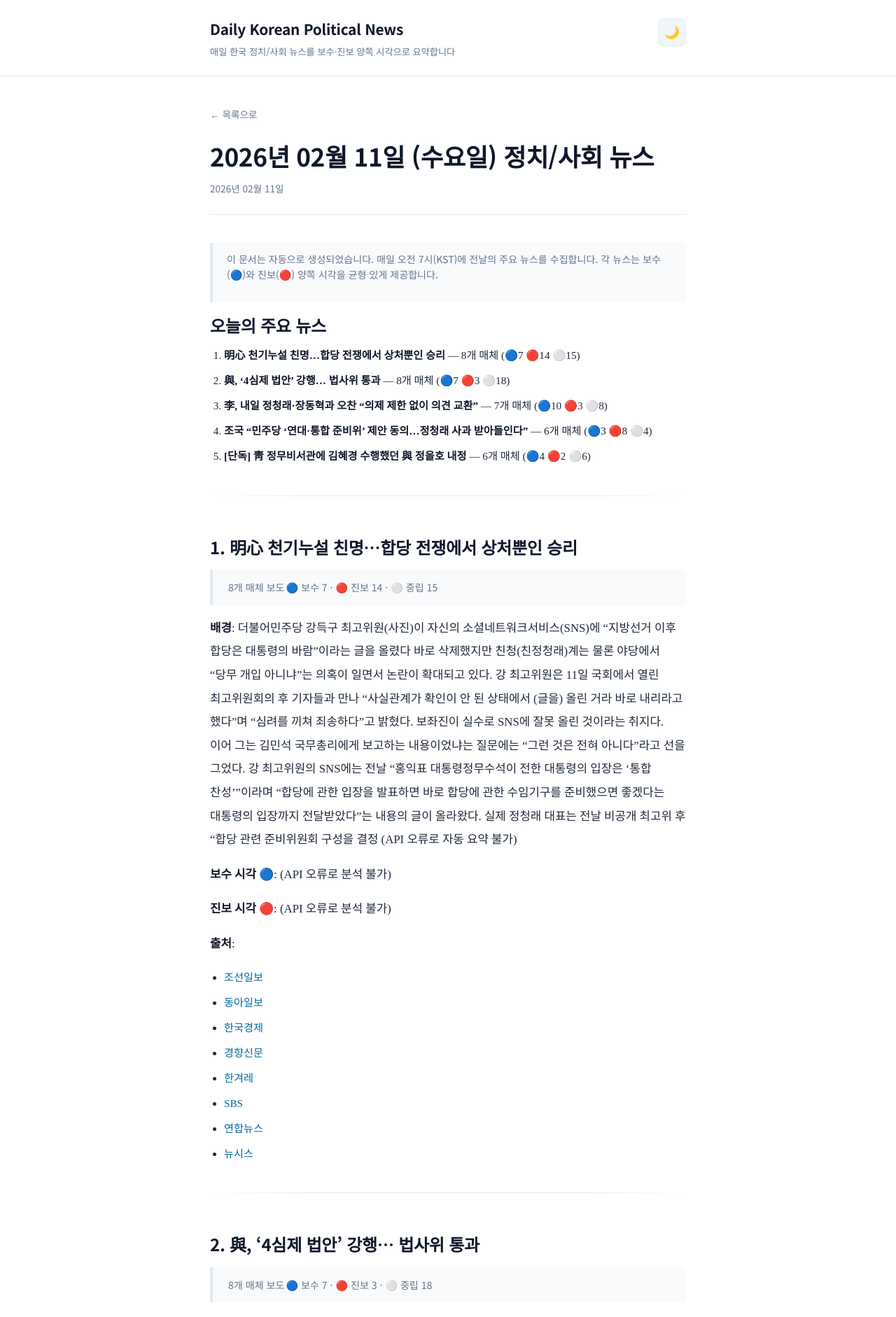
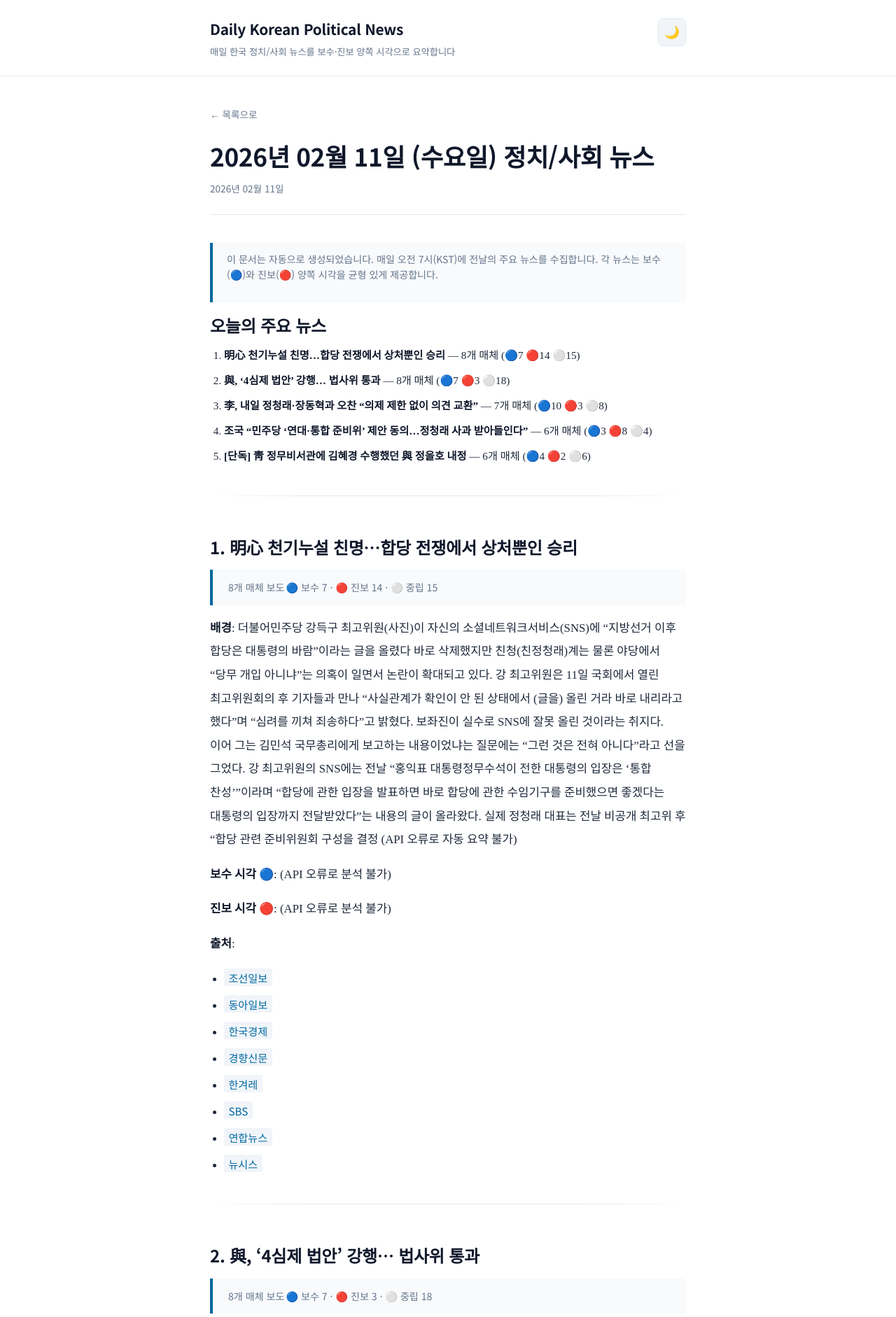
Before and after one commit to zer0-kr/daily-news, a Jekyll site: the page built from _posts/2026-02-11-news.md, in a window 1280 px wide. Shown: the top 1882 px of the page at 70% size. Built offline with Jekyll 4.4.1, drawn with Linux system fonts in a browser that asks for light colours.

Commit message:
fix: improve dark mode contrast, card shadows, blockquote accent, source link styling

```diff
--- a/assets/css/style.css
+++ b/assets/css/style.css
@@ -27,15 +27,15 @@ html.dark {
   --color-bg-muted: #334155;
   --color-text-primary: #f1f5f9;
   --color-text-body: #e2e8f0;
-  --color-text-muted: #94a3b8;
-  --color-border: #334155;
+  --color-text-muted: #a1b1c7;
+  --color-border: #475569;
   --color-accent: #38bdf8;
   --color-conservative-bg: #1e3a5f;
   --color-conservative: #93c5fd;
   --color-progressive-bg: #4c1d1d;
   --color-progressive: #fca5a5;
   --color-neutral-bg: #1e293b;
-  --color-neutral: #94a3b8;
+  --color-neutral: #a1b1c7;
   --color-shadow: rgba(0, 0, 0, 0.32);
 }
 
@@ -157,9 +157,10 @@ body {
 .news-list-item {
   border: 1px solid var(--color-border);
   border-radius: 8px;
-  padding: 1.25rem;
+  padding: 1.25rem 1.5rem;
   transition: transform 0.2s ease, box-shadow 0.2s ease;
   background: var(--color-bg);
+  box-shadow: 0 1px 3px var(--color-shadow);
 }
 
 .news-list-item:hover {
@@ -280,7 +281,7 @@ body {
 
 .news-content blockquote {
   border: none;
-  border-left: 4px solid var(--color-border);
+  border-left: 4px solid var(--color-accent);
   background: var(--color-bg-subtle);
   padding: 0.75rem 1.25rem;
   margin: 1rem 0;
@@ -318,6 +319,19 @@ hr,
 .news-content li {
   margin-bottom: 0.35rem;
   font-size: 0.95rem;
+}
+
+.news-content li a {
+  font-family: 'Noto Sans KR', sans-serif;
+  font-weight: 500;
+  padding: 0.1rem 0.4rem;
+  border-radius: 3px;
+  background: var(--color-bg-muted);
+  transition: background-color 0.15s ease, background-size 0.25s ease;
+}
+
+.news-content li a:hover {
+  background: var(--color-bg-subtle);
 }
 
 .news-content a {
```
